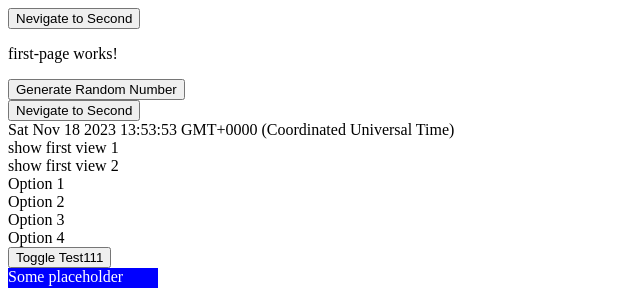
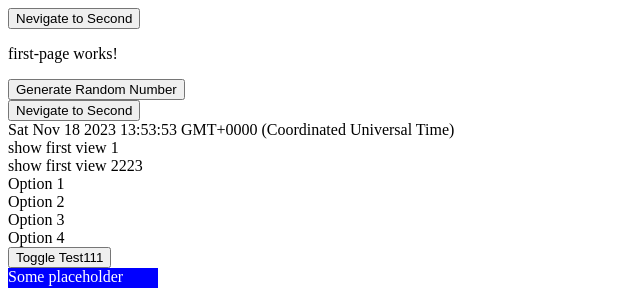
Before and after one commit to BarakShuli/cypressPOC, an Angular app: page / in a window 1280 px wide. Shown: the top 288 px of the page, without its empty margins (0-640 px from the left). Built offline with nearby package versions, Linux system fonts and the light colour scheme.

Commit message:
some test

```diff
--- a/src/app/first-page/first-page.component.html
+++ b/src/app/first-page/first-page.component.html
@@ -14,11 +14,11 @@
 
 @if (showFirstView) {
 <div>
-    show first view 2
+    show first view 2223
 </div>
 } @else {
 <div>
-    show second view
+    show second view l;kdfj
 </div>
 }
 
```
